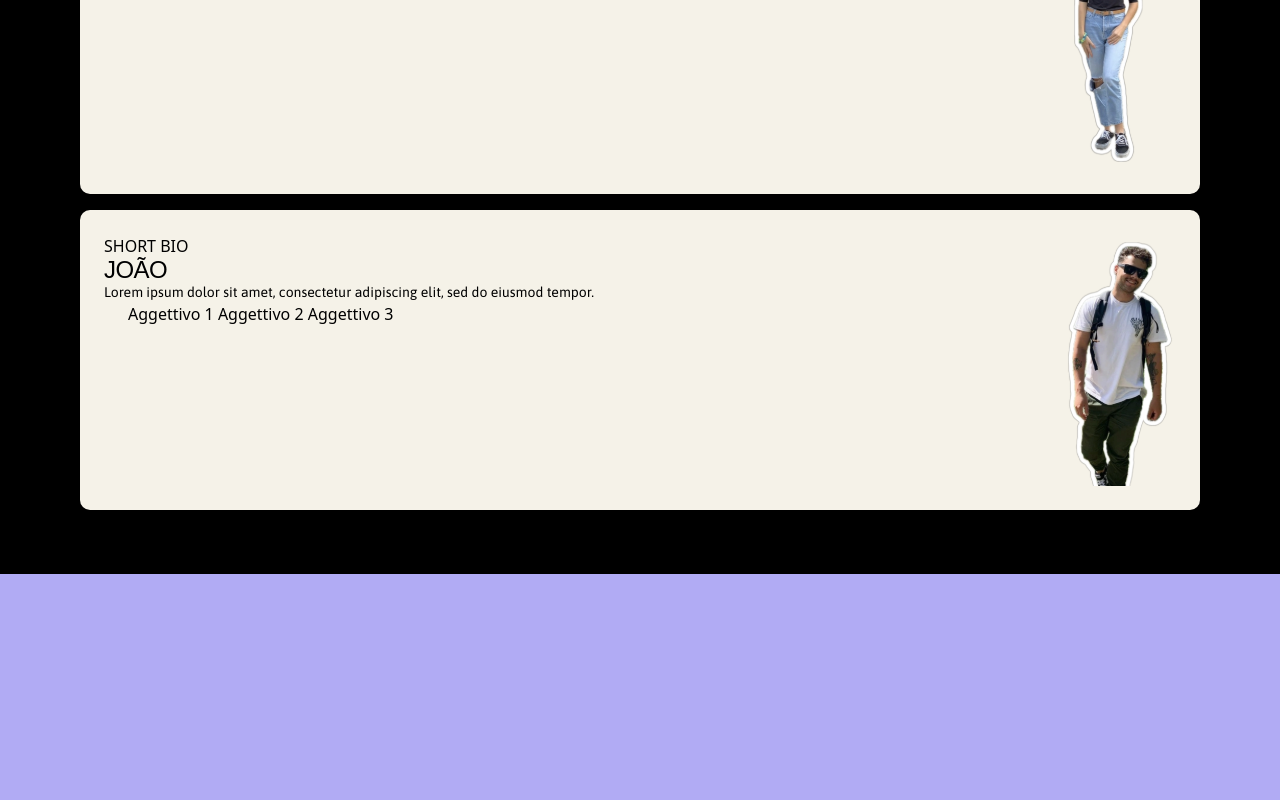
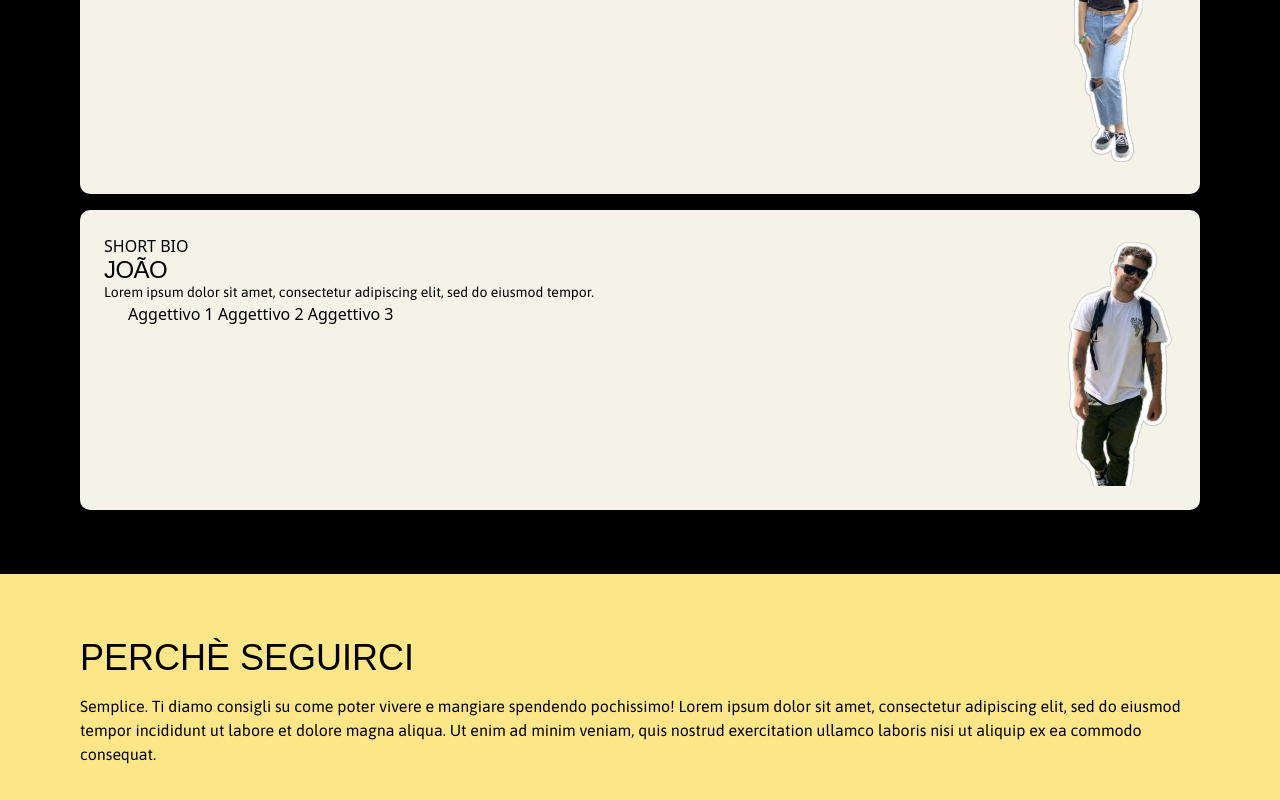
Before and after one commit to devcarolinealmeida/bora-pro-role, a Next.js app: page / in a window 1280 px wide. Shown: the part 1079-1879 px from the top of the page. Before the commit the page ends 1653 px from the top, so only its background shows below. Built offline with nearby package versions, Linux system fonts and the light colour scheme; a web font is replaced by a local one.

Commit message:
ADD: section perche seguirci

```diff
--- a/app/page.tsx
+++ b/app/page.tsx
@@ -1,6 +1,7 @@
 import { ChiSiamo } from "../sections/ChiSiamo/page";
 import Header from "../sections/Header/page";
 import { Hero } from "../sections/Hero/page";
+import { PercheSeguirci } from "../sections/PercheSeguirci/page";
 
 
 export default function Home() {
@@ -9,6 +10,7 @@ export default function Home() {
       <Header/>
       <Hero/>
       <ChiSiamo/>
+      <PercheSeguirci/>
     </>
   );
 }
--- /dev/null
+++ b/sections/PercheSeguirci/page.tsx
@@ -0,0 +1,19 @@
+export const PercheSeguirci = () => {
+  return (
+    <section className="bg-[#FCE688] py-16" id="perche-seguirci">
+      <div className="container max-w-7xl flex flex-col md:flex-row">
+        <div className="">
+          <h4 className="mb-4 text-4xl">Perchè Seguirci</h4>
+          <p className="">
+            Semplice. Ti diamo consigli su come poter vivere e mangiare
+            spendendo pochissimo! Lorem ipsum dolor sit amet, consectetur
+            adipiscing elit, sed do eiusmod tempor incididunt ut labore et
+            dolore magna aliqua. Ut enim ad minim veniam, quis nostrud
+            exercitation ullamco laboris nisi ut aliquip ex ea commodo
+            consequat.
+          </p>
+        </div>
+      </div>
+    </section>
+  );
+};
```
